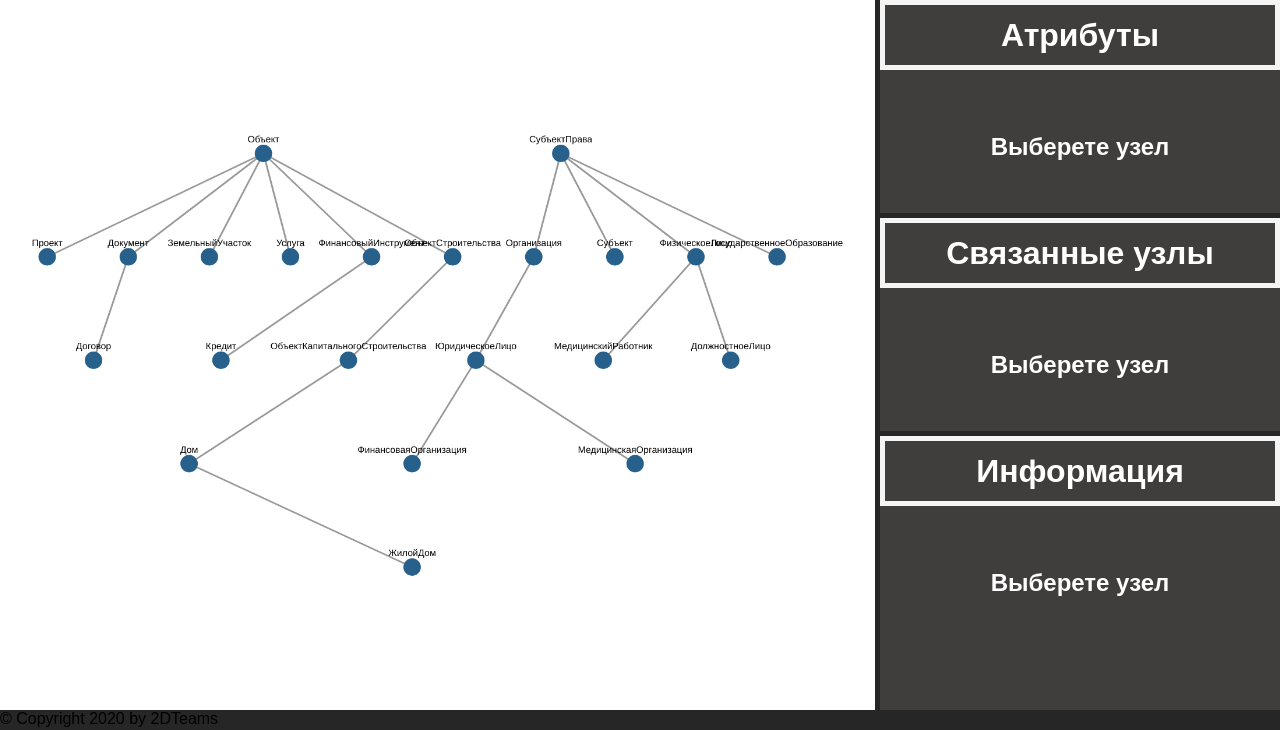
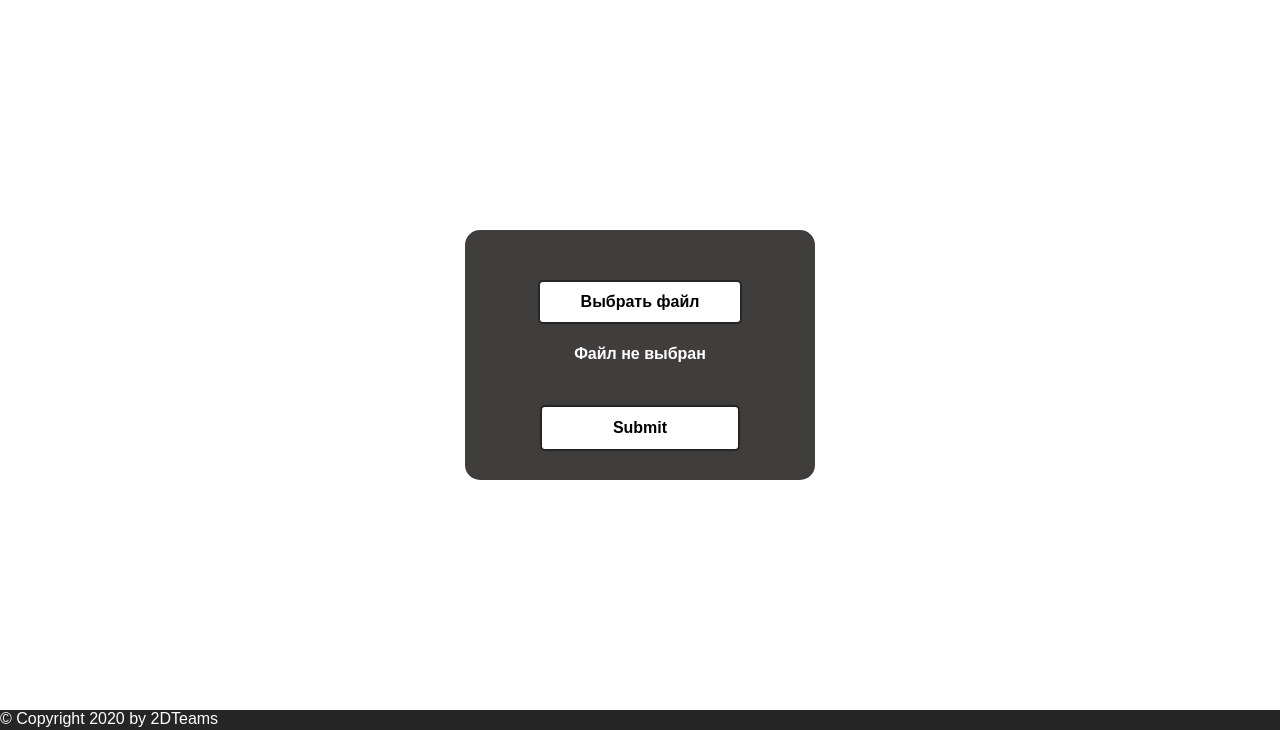
Before and after one commit to 2dteams/digital-gov, a Flask app: page / in a window 1280 px wide. Shown: the part 70-800 px from the top of the page. Run offline with Flask 2, Linux system fonts and the light colour scheme.

Commit message:
Add select of files form

```diff
--- a/app.py
+++ b/app.py
@@ -1,19 +1,17 @@
 from flask import Flask
 from flask import render_template
-from urllib.request import urlopen
-from owlready2 import *
-import csv
+from flask import request
 
 app = Flask(__name__)
 
 
 @app.route('/')
-def index(name='index'):
-    return render_template('index.html')
+def get_ogd(name='DataSelector'):
+    return render_template('selector.html')
 
 
-@app.route('/get_ogd')
-def get_ogd(name='DATAgov'):
-    response = urlopen('https://data.gov.ru/opendata/export/csv')
-    file = csv.DictReader(response)
+@app.route('/', methods=['POST'])
+def main_chart(name='index'):
+    file = request.files.get('file')
+    file
     return render_template('index.html')
--- a/static/css/style.css
+++ b/static/css/style.css
@@ -16,6 +16,56 @@ body {
 .header h1 {
     margin: 0;
     line-height: 70px;
+}
+
+#data-selector {
+    height: calc(100vh - 90px);
+    display: flex;
+    justify-content: center;
+    align-items: center;
+}
+
+#data-selector form {
+    display: flex;
+    align-items: center;
+    flex-direction: column;
+    background-color: #403d3d;
+    color: white;
+    width: 250px;
+    height: 150px;
+    padding: 50px;
+    border-radius: 15px;
+}
+
+#data-selector form input[type='file'] {
+    display: none;
+}
+
+#data-selector form label[for='file'] {
+    width: 100%;
+}
+
+#data-selector form label[for='file'],
+#data-selector form input[type='submit'] {
+    border: 2px solid #262626;
+    background-color: white;
+    color: black;
+    border-radius: 5px;
+    line-height: 40px;
+    width: 200px;
+    text-align: center;
+    cursor: pointer;
+    font-weight: bold;
+}
+
+#data-selector form input[type='submit'] {
+    margin-top: 20px;
+}
+
+#data-selector form input[type='submit']:hover,
+#data-selector form label[for='file']:hover {
+    border: 2px solid #262626;
+    background-color: #b1b1b1;
 }
 
 main#content {
@@ -145,5 +195,6 @@ aside .temp {
 
 #footer {
     height: 20px;
+    color: white;
     background-color: #262626;
 }
--- /dev/null
+++ b/static/js/file_selector.js
@@ -0,0 +1,5 @@
+$(document).ready(function() {
+    $("#file").change(function () {
+        $('#data-selector h4').html($(this).val());
+    });
+})
--- a/static/js/script.js
+++ b/static/js/script.js
@@ -1,5 +1,5 @@
 $(document).ready(function () {
-    let cy = cytoscape({
+    var cy = cytoscape({
         elements: {
             nodes: [
                 {data: {id: 'n5', text: 'ФизическоеЛицо'}},
--- a/templates/base.html
+++ b/templates/base.html
@@ -19,6 +19,5 @@
         &copy; Copyright 2020 by 2DTeams
     {% endblock %}
 </footer>
-<script src="{{ url_for('static', filename='js/script.js') }}"></script>
 </body>
 </html>
--- a/templates/index.html
+++ b/templates/index.html
@@ -29,4 +29,5 @@
             <div id="cy"></div>
         </section>
     </main>
+<script src="{{ url_for('static', filename='js/script.js') }}"></script>
 {% endblock %}
--- /dev/null
+++ b/templates/selector.html
@@ -0,0 +1,16 @@
+{% extends "base.html" %}
+{% block title %}Main{% endblock %}
+{% block head %}
+    {{ super() }}
+{% endblock %}
+{% block content %}
+    <main id="data-selector">
+        <form method="post" enctype="multipart/form-data">
+            <input type="file" id="file" name="file" accept=".xsd, .owl">
+            <label for="file">Выбрать файл</label>
+            <h4>Файл не выбран</h4>
+            <input type="submit">
+        </form>
+    </main>
+<script src="{{ url_for('static', filename='js/file_selector.js') }}"></script>
+{% endblock %}
```
